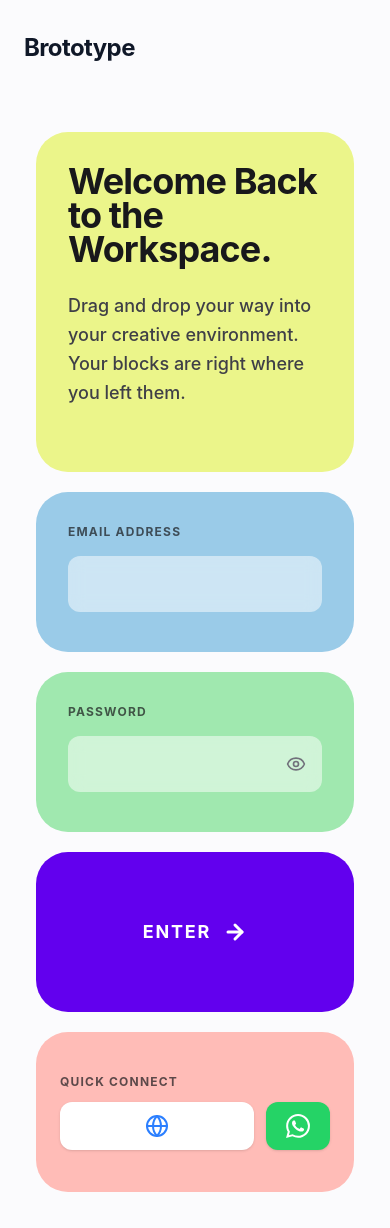
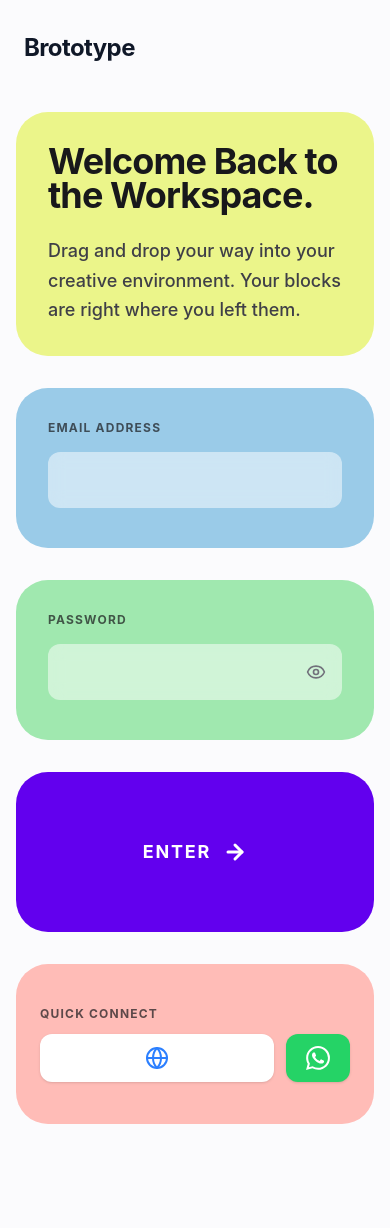
Before and after one commit to gokul-d3v/BroLink, a React (Vite) app in the folder client/: page /admin-login in a window 390 px wide. After the commit the page ends 1196 px from the top, so only its background shows below. Built offline with nearby package versions, Linux system fonts and the light colour scheme.

Commit message:
fix: critical mobile login interaction (replaced grid with native flex stack on mobile)

```diff
--- a/client/src/pages/AdminLogin.tsx
+++ b/client/src/pages/AdminLogin.tsx
@@ -56,6 +56,17 @@ export const AdminLogin = () => {
 
     const navigate = useNavigate();
 
+    const [isDraggable, setIsDraggable] = useState(() => window.innerWidth >= 768);
+
+    useEffect(() => {
+        const handleResize = () => {
+            setIsDraggable(window.innerWidth >= 768);
+        };
+        handleResize();
+        window.addEventListener('resize', handleResize);
+        return () => window.removeEventListener('resize', handleResize);
+    }, []);
+
     // Migration: Fix layout if using old version (Email h=2)
     useEffect(() => {
         const currentLg = layouts.lg || [];
@@ -105,31 +116,11 @@ export const AdminLogin = () => {
         localStorage.setItem("neo-bento-layout", JSON.stringify(allLayouts));
     };
 
-    return (
-        <div className="min-h-screen w-full bg-[#fbfbfd] text-gray-900 flex flex-col selection:bg-purple-500/30">
-            {/* Header */}
-            <header className="w-full max-w-7xl mx-auto px-6 py-8 flex items-center justify-between">
-                <h1 className="text-2xl font-bold tracking-tight">Brototype</h1>
-            </header>
-
-            {/* Main Content */}
-            <main className="flex-1 flex items-center justify-center p-4">
-                <div className="w-full max-w-5xl">
-                    <ResponsiveGridLayout
-                        className="layout"
-                        layouts={layouts}
-                        onLayoutChange={onLayoutChange}
-                        breakpoints={{ lg: 1024, md: 768, sm: 640, xs: 480, xxs: 0 }}
-                        cols={{ lg: 3, md: 3, sm: 2, xs: 1, xxs: 1 }}
-                        rowHeight={160}
-                        margin={[20, 20]}
-                        isResizable={false}
-                        draggableHandle=".drag-handle"
-                    >
-                        {/* Welcome Widget */}
-                        <div key="welcome" className="relative group overflow-hidden">
-                            <div className="h-full w-full bg-[#EBF58A] rounded-[32px] p-8 sm:p-10 flex flex-col justify-between text-zinc-900">
-                                <div className="drag-handle absolute top-6 right-6 opacity-0 group-hover:opacity-100 transition-opacity cursor-grab active:cursor-grabbing text-zinc-400">
+    const renderWidgets = (isMobile: boolean) => [
+        /* Welcome Widget */
+        <div key="welcome" className={`${isMobile ? 'w-full mb-4' : 'relative group overflow-hidden'}`}>
+            <div className={`h-full w-full bg-[#EBF58A] rounded-[32px] p-8 sm:p-10 flex flex-col justify-between text-zinc-900 ${isMobile ? 'min-h-[200px]' : ''}`}>
+                <div className="drag-handle absolute top-6 right-6 opacity-0 group-hover:opacity-100 transition-opacity cursor-grab active:cursor-grabbing text-zinc-400 hidden md:block">
                     <div className="grid grid-cols-2 gap-1">
                         <div className="w-1 h-1 bg-current rounded-full"></div>
                         <div className="w-1 h-1 bg-current rounded-full"></div>
@@ -148,12 +139,12 @@ export const AdminLogin = () => {
                     </p>
                 </div>
             </div>
-                        </div>
+        </div>,
 
-                        {/* Email Widget */}
-                        <div key="email" className="relative group">
-                            <div className="h-full w-full bg-[#9ACBE8] rounded-[32px] p-8 flex flex-col text-zinc-900">
-                                <div className="drag-handle absolute top-6 right-6 opacity-0 group-hover:opacity-100 transition-opacity cursor-grab active:cursor-grabbing text-zinc-600">
+        /* Email Widget */
+        <div key="email" className={`${isMobile ? 'w-full mb-4' : 'relative group'}`}>
+            <div className={`h-full w-full bg-[#9ACBE8] rounded-[32px] p-8 flex flex-col text-zinc-900 ${isMobile ? 'min-h-[160px]' : ''}`}>
+                <div className="drag-handle absolute top-6 right-6 opacity-0 group-hover:opacity-100 transition-opacity cursor-grab active:cursor-grabbing text-zinc-600 hidden md:block">
                     <div className="grid grid-cols-2 gap-1">
                         <div className="w-1 h-1 bg-current rounded-full"></div>
                         <div className="w-1 h-1 bg-current rounded-full"></div>
@@ -171,14 +162,14 @@ export const AdminLogin = () => {
                     value={email}
                     onChange={(e) => setEmail(e.target.value)}
                     placeholder=""
-                                    className="w-full h-14 bg-white/50 backdrop-blur-sm rounded-xl px-4 font-medium text-lg placeholder:text-zinc-500 focus:outline-none focus:ring-2 focus:ring-black/10 transition-all mb-auto"
+                    className="w-full h-14 bg-white/50 backdrop-blur-sm rounded-xl px-4 font-medium text-lg placeholder:text-zinc-500 focus:outline-none focus:ring-2 focus:ring-black/10 transition-all mb-auto relative z-20"
                 />
             </div>
-                        </div>
+        </div>,
 
-                        {/* Password Widget */}
-                        <div key="password" className="relative group">
-                            <div className="h-full w-full bg-[#A0E8AF] rounded-[32px] p-8 flex flex-col text-zinc-900">
+        /* Password Widget */
+        <div key="password" className={`${isMobile ? 'w-full mb-4' : 'relative group'}`}>
+            <div className={`h-full w-full bg-[#A0E8AF] rounded-[32px] p-8 flex flex-col text-zinc-900 ${isMobile ? 'min-h-[160px]' : ''}`}>
                 <div className="flex justify-between items-center mb-4">
                     <label className="text-xs font-bold tracking-widest uppercase opacity-70">
                         Password
@@ -190,27 +181,27 @@ export const AdminLogin = () => {
                         value={password}
                         onChange={(e) => setPassword(e.target.value)}
                         placeholder=""
-                                        className="w-full h-14 bg-white/50 backdrop-blur-sm rounded-xl px-4 font-medium text-lg placeholder:text-zinc-500 focus:outline-none focus:ring-2 focus:ring-black/10 transition-all pr-10"
+                        className="w-full h-14 bg-white/50 backdrop-blur-sm rounded-xl px-4 font-medium text-lg placeholder:text-zinc-500 focus:outline-none focus:ring-2 focus:ring-black/10 transition-all pr-10 relative z-20"
                     />
                     <button
                         type="button"
                         onClick={() => setShowPassword(!showPassword)}
-                                        className="absolute right-3 top-1/2 -translate-y-1/2 text-zinc-500 hover:text-zinc-800 transition-colors p-1"
+                        className="absolute right-3 top-1/2 -translate-y-1/2 text-zinc-500 hover:text-zinc-800 transition-colors p-1 z-30"
                     >
                         {showPassword ? <EyeOff className="h-5 w-5" /> : <Eye className="h-5 w-5" />}
                     </button>
                 </div>
             </div>
-                        </div>
+        </div>,
 
-                        {/* Enter Widget */}
-                        <div key="enter" className="relative group">
+        /* Enter Widget */
+        <div key="enter" className={`${isMobile ? 'w-full mb-4' : 'relative group'}`}>
             <button
                 onClick={handleLogin}
                 disabled={isLoading}
-                                className="h-full w-full bg-[#6200EE] rounded-[32px] flex items-center justify-center relative hover:scale-[1.02] active:scale-[0.98] transition-all group-hover:shadow-[0_0_40px_-10px_rgba(98,0,238,0.5)]"
+                className={`h-full w-full bg-[#6200EE] rounded-[32px] flex items-center justify-center relative hover:scale-[1.02] active:scale-[0.98] transition-all group-hover:shadow-[0_0_40px_-10px_rgba(98,0,238,0.5)] ${isMobile ? 'min-h-[160px]' : ''}`}
             >
-                                <div className="drag-handle absolute top-6 right-6 opacity-0 group-hover:opacity-100 transition-opacity cursor-grab active:cursor-grabbing text-white/50 z-20">
+                <div className="drag-handle absolute top-6 right-6 opacity-0 group-hover:opacity-100 transition-opacity cursor-grab active:cursor-grabbing text-white/50 z-20 hidden md:block">
                     <Move className="h-5 w-5" />
                 </div>
 
@@ -223,12 +214,12 @@ export const AdminLogin = () => {
                     </div>
                 )}
             </button>
-                        </div>
+        </div>,
 
-                        {/* Quick Connect Widget */}
-                        <div key="quick" className="relative group">
-                            <div className="h-full w-full bg-[#FFBCB7] rounded-[32px] p-6 sm:p-8 flex flex-col justify-center text-zinc-900">
-                                <div className="drag-handle absolute top-6 right-6 opacity-0 group-hover:opacity-100 transition-opacity cursor-grab active:cursor-grabbing text-zinc-600">
+        /* Quick Connect Widget */
+        <div key="quick" className={`${isMobile ? 'w-full mb-4' : 'relative group'}`}>
+            <div className={`h-full w-full bg-[#FFBCB7] rounded-[32px] p-6 sm:p-8 flex flex-col justify-center text-zinc-900 ${isMobile ? 'min-h-[160px]' : ''}`}>
+                <div className="drag-handle absolute top-6 right-6 opacity-0 group-hover:opacity-100 transition-opacity cursor-grab active:cursor-grabbing text-zinc-600 hidden md:block">
                     <div className="grid grid-cols-2 gap-1">
                         <div className="w-1 h-1 bg-current rounded-full"></div>
                         <div className="w-1 h-1 bg-current rounded-full"></div>
@@ -253,8 +244,39 @@ export const AdminLogin = () => {
                 </div>
             </div>
         </div>
+    ];
 
+    return (
+        <div className="min-h-screen w-full bg-[#fbfbfd] text-gray-900 flex flex-col selection:bg-purple-500/30">
+            {/* Header */}
+            <header className="w-full max-w-7xl mx-auto px-6 py-8 flex items-center justify-between">
+                <h1 className="text-2xl font-bold tracking-tight">Brototype</h1>
+            </header>
+
+            {/* Main Content */}
+            <main className="flex-1 flex items-center justify-center p-4">
+                <div className="w-full max-w-5xl">
+                    {!isDraggable ? (
+                        <div className="flex flex-col gap-4 max-w-[500px] mx-auto pb-10">
+                            {renderWidgets(true)}
+                        </div>
+                    ) : (
+                        <ResponsiveGridLayout
+                            className="layout"
+                            layouts={layouts}
+                            onLayoutChange={onLayoutChange}
+                            breakpoints={{ lg: 1024, md: 768, sm: 640, xs: 480, xxs: 0 }}
+                            cols={{ lg: 3, md: 3, sm: 2, xs: 1, xxs: 1 }}
+                            rowHeight={160}
+                            margin={[20, 20]}
+                            isResizable={false}
+                            isDraggable={isDraggable}
+                            draggableHandle=".drag-handle"
+                            draggableCancel=".no-drag"
+                        >
+                            {renderWidgets(false)}
                         </ResponsiveGridLayout>
+                    )}
                 </div>
             </main>
         </div>
```
Lines whose indentation alone changed are shown as unchanged.
